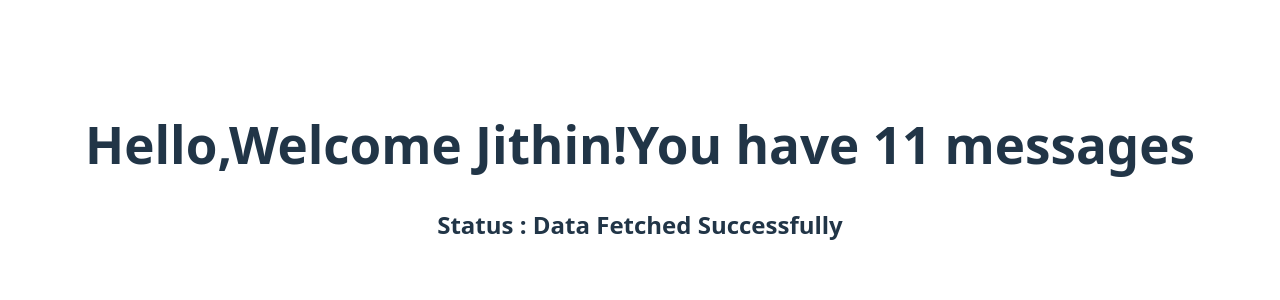
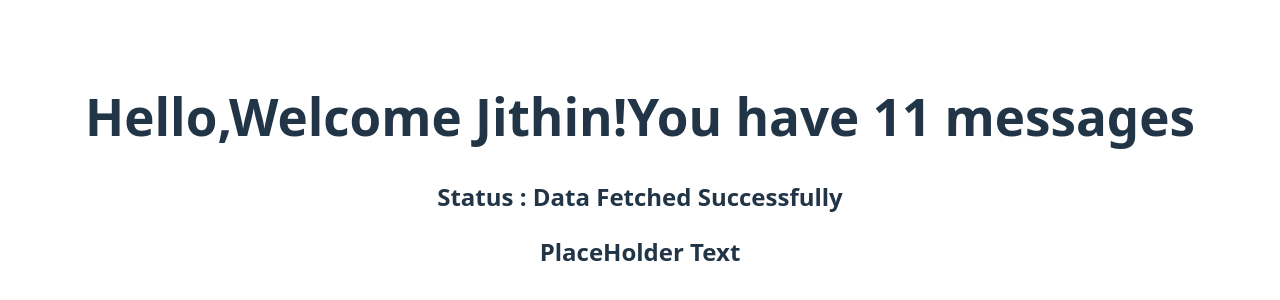
Before and after one commit to Jithin2k/Learn-TypeScript, a React (Vite) app in the folder react-typescript/: page / in a window 1280 px wide. Shown: the part 228-528 px from the top of the page. Built offline with nearby package versions, Linux system fonts and the light colour scheme.

Commit message:
Typed Props in TS

```diff
--- a/react-typescript/src/App.tsx
+++ b/react-typescript/src/App.tsx
@@ -1,6 +1,7 @@
 
 import "./App.css"
 import Greet from "./Components/Greet"
+import Heading from "./Components/Heading"
 import Status from "./Components/Status"
 
 const App = () => {
@@ -8,6 +9,7 @@ const App = () => {
     <div>
       <Greet name = "Jithin" num={11}/>
       <Status status="success"/>
+      <Heading>PlaceHolder Text</Heading>
     </div>
   )
 }
--- /dev/null
+++ b/react-typescript/src/Components/Heading.tsx
@@ -0,0 +1,13 @@
+type HeadingProps = {
+    children : string
+}
+
+const Heading = (props : HeadingProps) => {
+  return (
+    <div>
+      <h2>{props.children}</h2>
+    </div>
+  )
+}
+
+export default Heading
```
